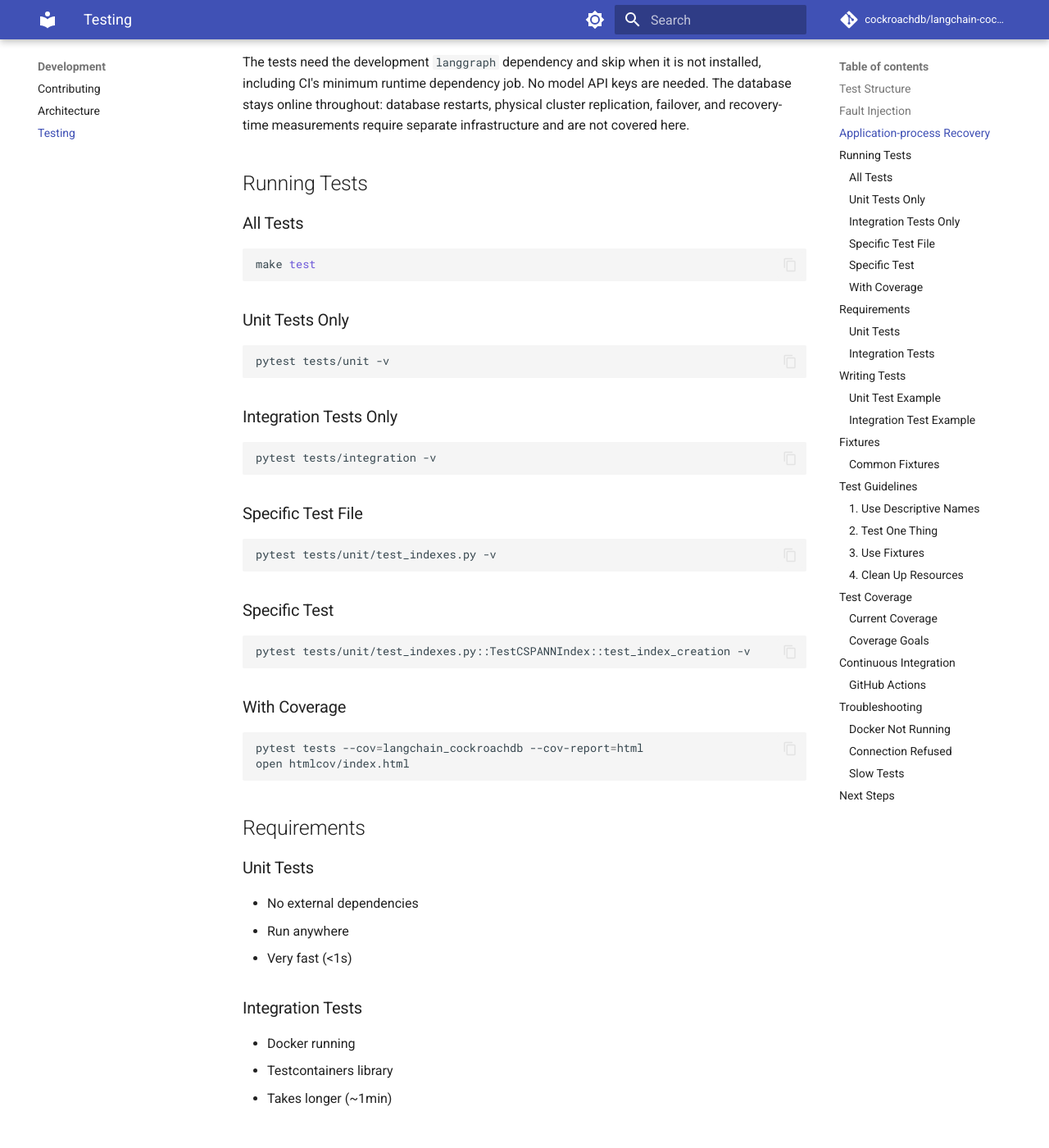
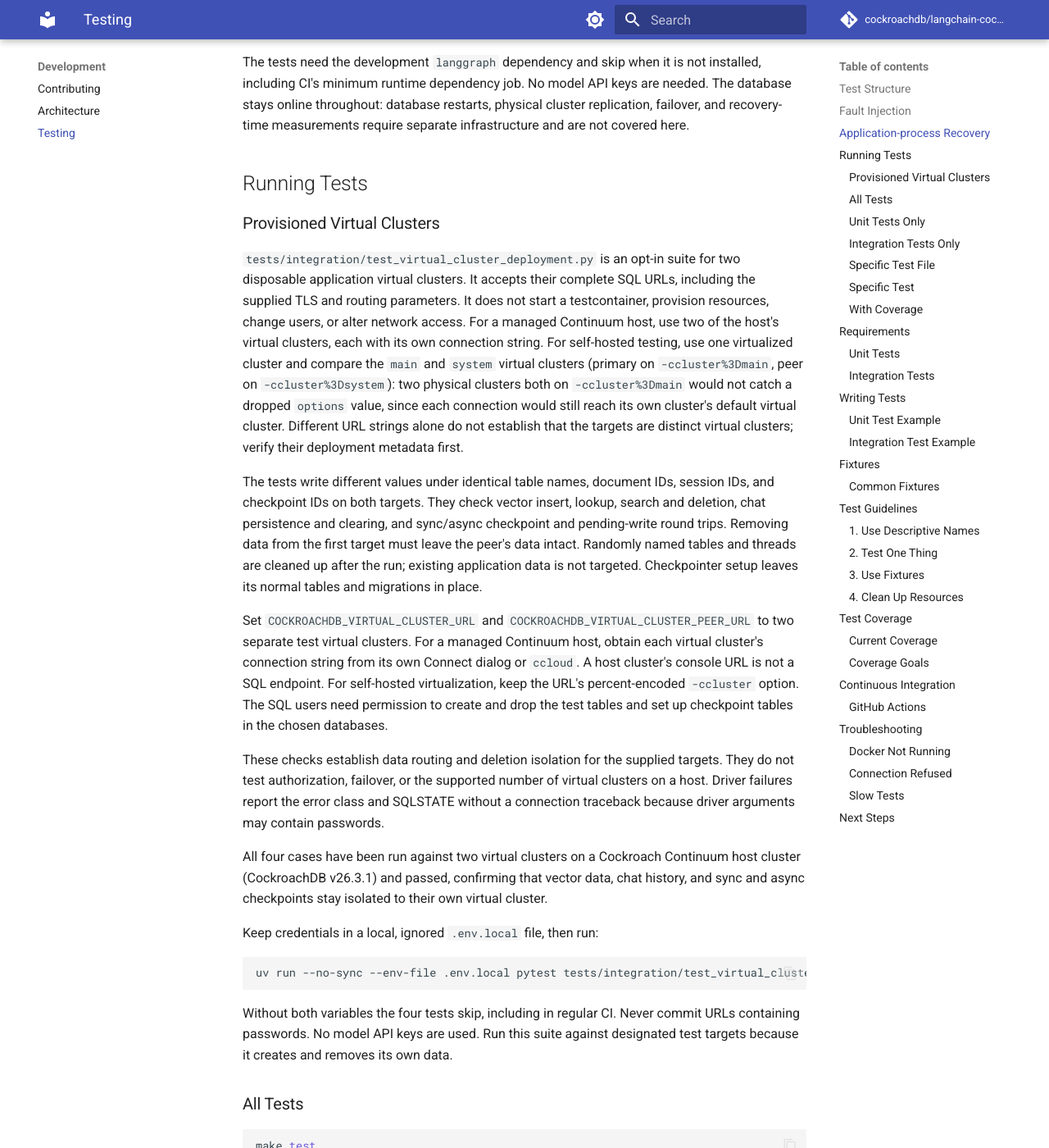
Before and after one commit to cockroachdb/langchain-cockroachdb, an MkDocs documentation site: the page built from docs/development/testing.md, in a window 1280 px wide and 1400 px high, scrolled down 2249 px. Shown: the whole window at 82% size. Built offline with MkDocs 1.6.1 and Material for MkDocs 9.7.7, drawn with Linux system fonts in a browser that asks for light colours; comment, search, counter and statistics services are not loaded.

Commit message:
test: virtual-cluster connection compatibility and isolation coverage (#22)
* test: document and cover virtual-cluster connection routing

Verify URL normalization and driver arguments for engines, chat history and both saver factories, including encoded credentials and combined startup options. Document application-cluster routing and libpq-compatible percent encoding without adding a new connection API.

Co-authored-by: roachdev-claude <roachdev-claude-bot@cockroachlabs.com>

* test: validate CRUD and isolation on provisioned virtual clusters

Add opt-in vector, chat history, and checkpoint round trips across two application targets. Use identical object IDs with different values to verify routing and deletion isolation, while skipping unconfigured deployments and avoiding testcontainers.

Co-authored-by: roachdev-claude <roachdev-claude-bot@cockroachlabs.com>

* test: redact virtual-cluster connection failures

Keep live connection arguments out of driver failure reports while preserving error class, SQLSTATE and data assertion details. Document the distinct self-hosted and managed topologies and the limits of endpoint isolation checks.

Co-authored-by: roachdev-claude <roachdev-claude-bot@cockroachlabs.com>

* docs: lead the virtual-cluster guide with the managed dedicated-host model

Co-authored-by: roachdev-claude <roachdev-claude-bot@cockroachlabs.com>

* docs: address review - align the virtual-cluster docs with the Continuum host-cluster model, percent-encode -ccluster for libpq, correct the self-hosted recipe, and cover the long-term memory store

Co-authored-by: roachdev-claude <roachdev-claude-bot@cockroachlabs.com>

---------

Co-authored-by: saikirankshatriyacrdb <175035331+saikirankshatriyacrdb@users.noreply.github.com>
Co-authored-by: roachdev-claude <roachdev-claude-bot@cockroachlabs.com>
Co-authored-by: viragtripathi <virag.tripathi@gmail.com>
Co-authored-by: Claude Opus 5.5 <noreply@anthropic.com>

````diff
--- a/docs/development/testing.md
+++ b/docs/development/testing.md
@@ -101,6 +101,58 @@ separate infrastructure and are not covered here.
 
 ## Running Tests
 
+### Provisioned Virtual Clusters
+
+`tests/integration/test_virtual_cluster_deployment.py` is an opt-in suite for
+two disposable application virtual clusters. It accepts their complete SQL
+URLs, including the supplied TLS and routing parameters. It does not start a
+testcontainer, provision resources, change users, or alter network access.
+For a managed Continuum host, use two of the host's virtual clusters, each with
+its own connection string. For self-hosted testing, use one virtualized cluster
+and compare the `main` and `system` virtual clusters (primary on
+`-ccluster%3Dmain`, peer on `-ccluster%3Dsystem`): two physical clusters both on
+`-ccluster%3Dmain` would not catch a dropped `options` value, since each
+connection would still reach its own cluster's default virtual cluster. Different
+URL strings alone do not establish that the targets are distinct virtual
+clusters; verify their deployment metadata first.
+
+The tests write different values under identical table names, document IDs,
+session IDs, and checkpoint IDs on both targets. They check vector insert,
+lookup, search and deletion, chat persistence and clearing, and sync/async
+checkpoint and pending-write round trips. Removing data from the first
+target must leave the peer's data intact. Randomly named tables and threads
+are cleaned up after the run; existing application data is not targeted.
+Checkpointer setup leaves its normal tables and migrations in place.
+
+Set `COCKROACHDB_VIRTUAL_CLUSTER_URL` and
+`COCKROACHDB_VIRTUAL_CLUSTER_PEER_URL` to two separate test virtual clusters.
+For a managed Continuum host, obtain each virtual cluster's connection string
+from its own Connect dialog or `ccloud`. A host cluster's console URL is not a
+SQL endpoint. For self-hosted virtualization, keep the URL's percent-encoded
+`-ccluster` option.
+The SQL users need permission to create and drop the test tables and set up
+checkpoint tables in the chosen databases.
+
+These checks establish data routing and deletion isolation for the supplied
+targets. They do not test authorization, failover, or the supported number of
+virtual clusters on a host. Driver failures report the error class and SQLSTATE
+without a connection traceback because driver arguments may contain passwords.
+
+All four cases have been run against two virtual clusters on a Cockroach
+Continuum host cluster (CockroachDB v26.3.1) and passed, confirming that vector
+data, chat history, and sync and async checkpoints stay isolated to their own
+virtual cluster.
+
+Keep credentials in a local, ignored `.env.local` file, then run:
+
+```bash
+uv run --no-sync --env-file .env.local pytest tests/integration/test_virtual_cluster_deployment.py -v
+```
+
+Without both variables the four tests skip, including in regular CI. Never
+commit URLs containing passwords. No model API keys are used. Run this suite
+against designated test targets because it creates and removes its own data.
+
 ### All Tests
 
 ```bash
@@ -158,6 +210,7 @@ open htmlcov/index.html
 import pytest
 from langchain_cockroachdb import CSPANNIndex, DistanceStrategy
 
+
 class TestCSPANNIndex:
     def test_index_creation(self):
         """Test creating C-SPANN index configuration."""
@@ -185,6 +238,7 @@ class TestCSPANNIndex:
 import pytest
 from langchain_core.embeddings import DeterministicFakeEmbedding
 from langchain_cockroachdb import AsyncCockroachDBVectorStore, CockroachDBEngine
+
 
 class TestVectorStore:
     @pytest.mark.asyncio
@@ -231,9 +285,9 @@ Available in `conftest.py`:
 def connection_string() -> str:
     """Get CockroachDB connection string."""
     return os.getenv(
-        "COCKROACHDB_URL",
-        "cockroachdb://root@localhost:26257/defaultdb?sslmode=disable"
+        "COCKROACHDB_URL", "cockroachdb://root@localhost:26257/defaultdb?sslmode=disable"
     )
+
 
 @pytest.fixture
 async def engine(connection_string: str):
@@ -241,6 +295,7 @@ async def engine(connection_string: str):
     engine = CockroachDBEngine.from_connection_string(connection_string)
     yield engine
     await engine.aclose()
+
 
 @pytest.fixture
 async def vectorstore(engine: CockroachDBEngine):
@@ -267,12 +322,11 @@ async def vectorstore(engine: CockroachDBEngine):
 
 ```python
 # Good
-async def test_add_texts_with_metadata_returns_correct_ids():
-    ...
+async def test_add_texts_with_metadata_returns_correct_ids(): ...
+
 
 # Bad
-async def test_add():
-    ...
+async def test_add(): ...
 ```
 
 ### 2. Test One Thing
@@ -282,6 +336,7 @@ async def test_add():
 async def test_add_texts_returns_ids():
     ids = await vectorstore.aadd_texts(["doc1"])
     assert len(ids) == 1
+
 
 # Bad: Tests multiple behaviors
 async def test_vectorstore():
@@ -299,6 +354,7 @@ async def test_search(vectorstore):
     await vectorstore.aadd_texts(["doc1"])
     results = await vectorstore.asimilarity_search("doc1")
     assert len(results) > 0
+
 
 # Bad: Setup in test
 async def test_search():
--- a/mkdocs.yml
+++ b/mkdocs.yml
@@ -68,6 +68,7 @@ nav:
   - Guides:
     - Vector Store: guides/vector-store.md
     - Multi-Tenancy: guides/multi-tenancy.md
+    - Virtual Clusters: guides/virtual-clusters.md
     - Vector Indexes: guides/vector-indexes.md
     - Hybrid Search: guides/hybrid-search.md
     - Chat History: guides/chat-history.md
````
Also changed, not shown: CHANGELOG.md (+1 -0 lines), docs/about/changelog.md (+1 -0 lines), docs/getting-started/configuration.md (+16 -12 lines), docs/guides/multi-tenancy.md (+4 -0 lines), docs/guides/virtual-clusters.md (added, +154 -0 lines), 4 other files.
